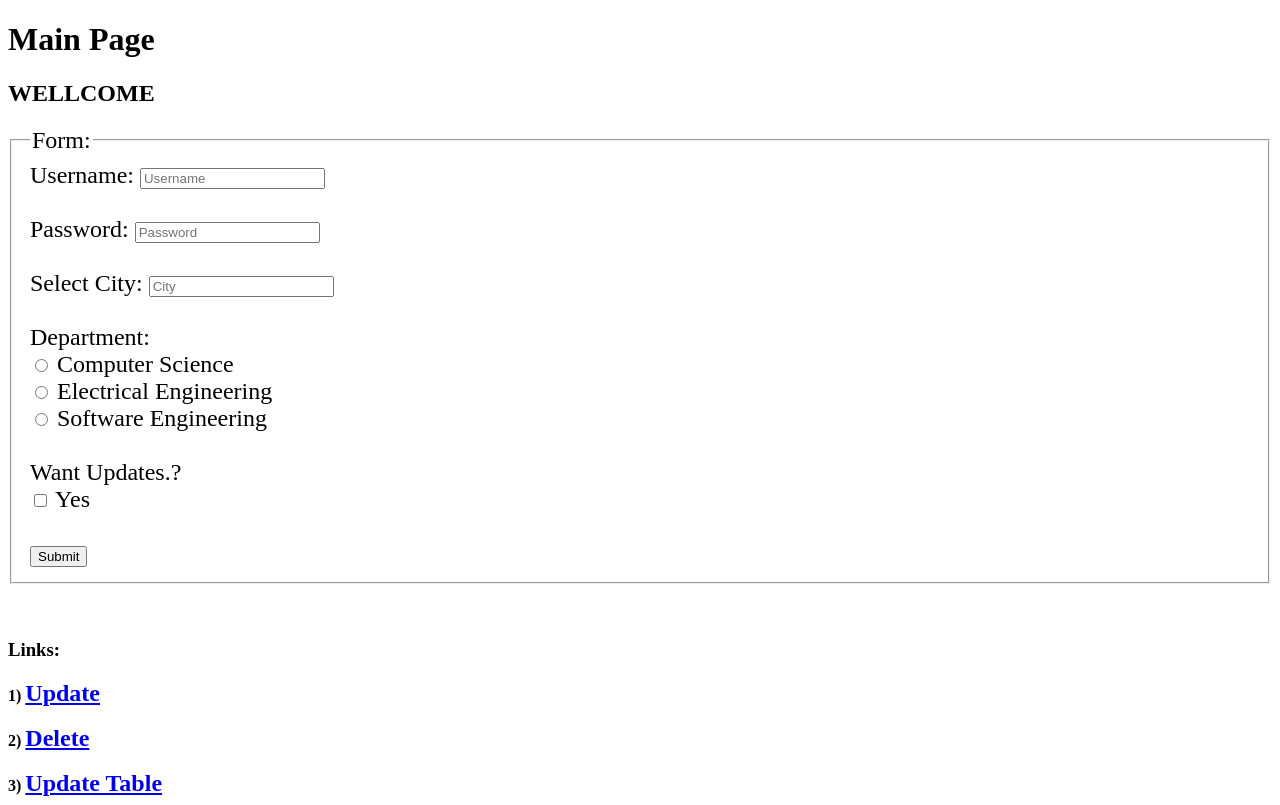
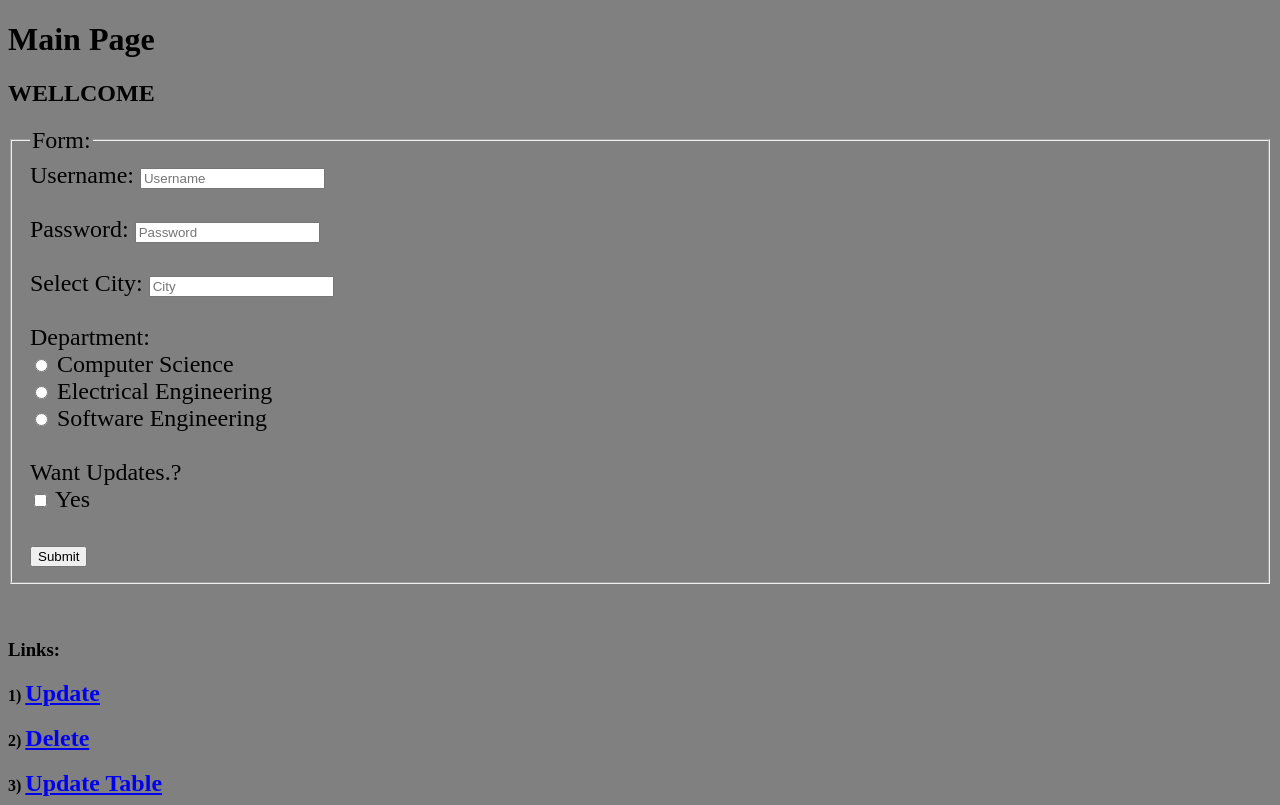
Before and after one commit to maliksh7/php_blog, a PHP site: page /ass_04/main.php in a window 1280 px wide. Run offline with PHP 8.4, Linux system fonts and the light colour scheme; a user stored in the database is signed in.

Commit message:
merge conflict

```diff
--- a/ass_04/main.php
+++ b/ass_04/main.php
@@ -8,7 +8,7 @@
 		}
 	</style>
 </head>
-<body>
+<body style="background-color: gray;">
 
 	<?php
 	session_start();
```
